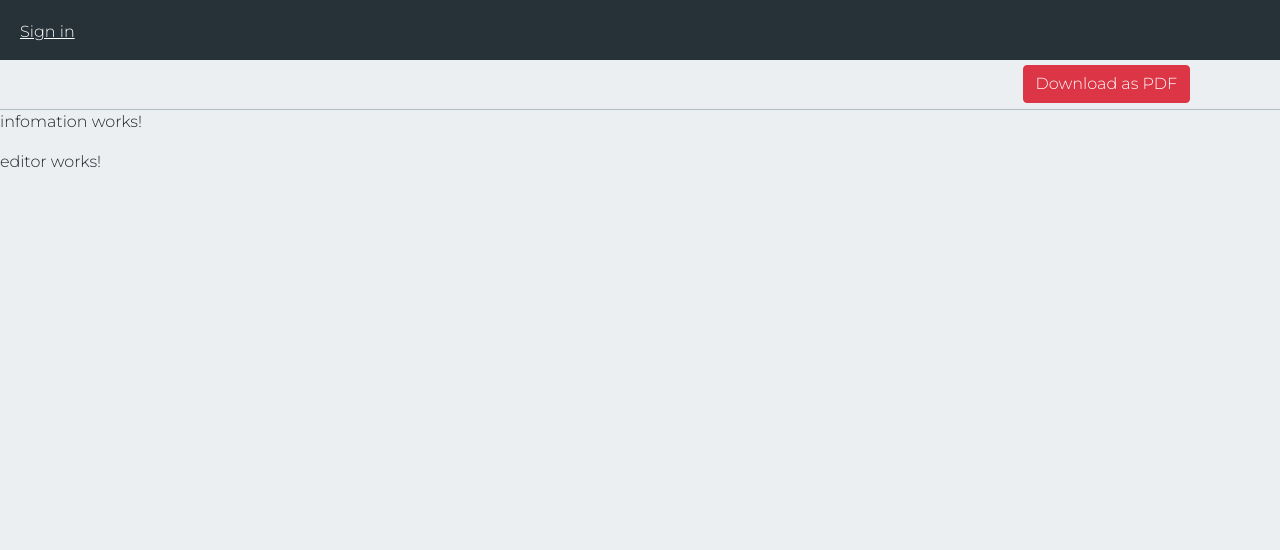
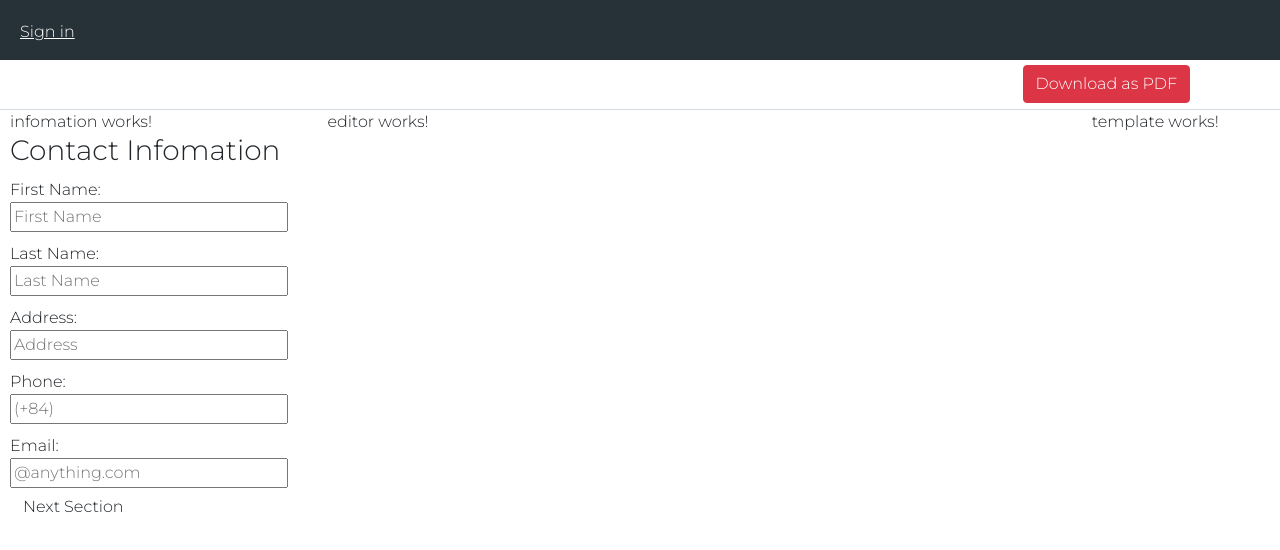
Before and after one commit to nguyenthevinh1997/TLCN-MEAN-CVGenerator-1, an Angular app in the folder mean-cv-generator/: page / in a window 1280 px wide. Shown: the top 550 px of the page. Built offline with nearby package versions, Linux system fonts and the light colour scheme.

Commit message:
Contact-info prototype

```diff
--- a/mean-cv-generator/src/app/app.component.html
+++ b/mean-cv-generator/src/app/app.component.html
@@ -2,9 +2,12 @@
   <app-sidebar></app-sidebar>
   <app-toolbar></app-toolbar>
   <div id="content">
-    <app-infomation></app-infomation>
-    <app-editor>
-      <div id="cv-area"></div>
-    </app-editor>
+    <div class="row">
+        <app-infomation class="col-md-3"></app-infomation>
+        <app-editor class="col-md-7">
+          <div id="cv-area"></div>
+        </app-editor>
+        <app-template class="col-md-2"></app-template>
+    </div>
   </div>
 </div>
--- a/mean-cv-generator/src/app/app.module.ts
+++ b/mean-cv-generator/src/app/app.module.ts
@@ -7,6 +7,8 @@ import { SidebarComponent } from './sidebar/sidebar.component';
 import { ToolbarComponent } from './toolbar/toolbar.component';
 import { InfomationComponent } from './infomation/infomation.component';
 import { EditorComponent } from './editor/editor.component';
+import { ContactInfoComponent } from './contact-info/contact-info.component';
+import { TemplateComponent } from './template/template.component';
 
 @NgModule({
   declarations: [
@@ -14,7 +16,9 @@ import { EditorComponent } from './editor/editor.component';
     SidebarComponent,
     ToolbarComponent,
     InfomationComponent,
-    EditorComponent
+    EditorComponent,
+    ContactInfoComponent,
+    TemplateComponent
   ],
   imports: [
     BrowserModule,
--- /dev/null
+++ b/mean-cv-generator/src/app/contact-info/contact-info.component.html
@@ -0,0 +1,34 @@
+<div class="flexbox-container">
+    <h3>Contact Infomation</h3>
+    <div class="item item1">
+        <p>First Name:</p>
+        <input type="text" placeholder="First Name">
+    </div>
+
+
+    <div class="item item2">
+        <p>Last Name:</p>
+        <input type="text" placeholder="Last Name">
+    </div>
+
+
+    <div class="item item3">
+        <p>Address:</p>
+        <input type="text" placeholder="Address">
+    </div>
+
+
+    <div class="item item4">
+        <p>Phone:</p>
+        <input type="text" placeholder="(+84)">
+    </div>
+
+    <div class="item item5">
+        <p>Email:</p>
+        <input type="text" placeholder="@anything.com">
+    </div>
+
+    <div class="item item6">
+        <button class="btn btn-default">Next Section</button>
+    </div>
+ </div>
--- /dev/null
+++ b/mean-cv-generator/src/app/contact-info/contact-info.component.scss
@@ -0,0 +1,13 @@
+.flexbox-container {
+ display: flex-collumn;
+   }
+   .item {
+        p{
+            margin-bottom: 0px;
+            margin-top: 10px;
+        }
+        input{
+            width: 100%;
+        }
+
+   }
--- /dev/null
+++ b/mean-cv-generator/src/app/contact-info/contact-info.component.ts
@@ -0,0 +1,15 @@
+import { Component, OnInit } from '@angular/core';
+
+@Component({
+  selector: 'app-contact-info',
+  templateUrl: './contact-info.component.html',
+  styleUrls: ['./contact-info.component.scss']
+})
+export class ContactInfoComponent implements OnInit {
+
+  constructor() { }
+
+  ngOnInit() {
+  }
+
+}
--- a/mean-cv-generator/src/app/infomation/infomation.component.html
+++ b/mean-cv-generator/src/app/infomation/infomation.component.html
@@ -1,3 +1,6 @@
-<p>
-  infomation works!
-</p>
+<div id="get-info-area">
+  <p>
+      infomation works!
+      <app-contact-info></app-contact-info>
+  </p>
+</div>
--- a/mean-cv-generator/src/app/infomation/infomation.component.scss
+++ b/mean-cv-generator/src/app/infomation/infomation.component.scss
@@ -0,0 +1,4 @@
+#get-info-area{
+    padding-left: 10px;
+    padding-right: 10px;
+}
--- /dev/null
+++ b/mean-cv-generator/src/app/template/template.component.html
@@ -0,0 +1,3 @@
+<p>
+  template works!
+</p>
--- /dev/null
+++ b/mean-cv-generator/src/app/template/template.component.ts
@@ -0,0 +1,15 @@
+import { Component, OnInit } from '@angular/core';
+
+@Component({
+  selector: 'app-template',
+  templateUrl: './template.component.html',
+  styleUrls: ['./template.component.scss']
+})
+export class TemplateComponent implements OnInit {
+
+  constructor() { }
+
+  ngOnInit() {
+  }
+
+}
--- a/mean-cv-generator/src/app/toolbar/toolbar.component.scss
+++ b/mean-cv-generator/src/app/toolbar/toolbar.component.scss
@@ -1,5 +1,5 @@
 nav{
-    background: #ECEFF1;
+    background: #FFFFFF;
     width: 100%;
     height: 50px;
     ul{
@@ -18,5 +18,5 @@ nav{
             }
         }
     }
-    border-bottom: 1px solid #B0BEC5
+    border-bottom: 1px solid rgb(210, 220, 224)
 }
--- a/mean-cv-generator/src/styles.scss
+++ b/mean-cv-generator/src/styles.scss
@@ -2,7 +2,7 @@
 /* You can add global styles to this file, and also import other style files */
 body {
     margin: 0;
-    background: #ECEFF1;
+    background: #FFFFFF;
     font-family: 'Montserrat', sans-serif;
     height: 100vh;
 }
```
Also changed, not shown: mean-cv-generator/src/app/template/template.component.scss (added), 2 other files (tests, documents, lock files or other folders).
